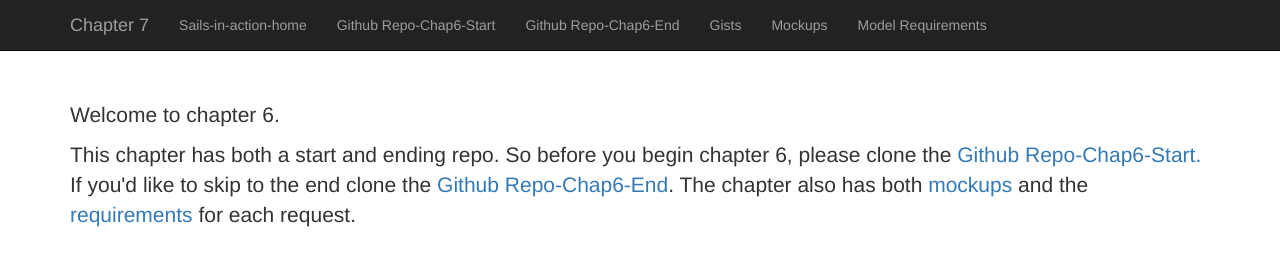
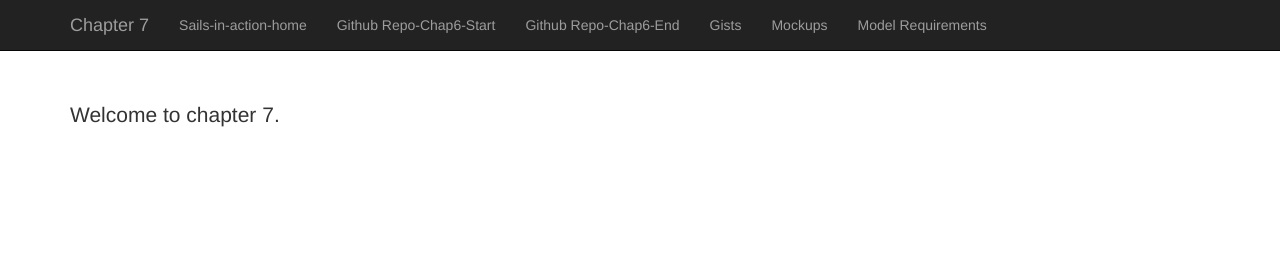
Before and after one commit to sailsinaction/chapter-7, a plain HTML site: page index.html in a window 1280 px wide. Drawn offline with nearby package versions, Linux system fonts and the light colour scheme.

Commit message:
formatting

```diff
--- a/index.html
+++ b/index.html
@@ -31,10 +31,10 @@
       </nav>
       <div class="container">
         <p style="font-size: 21px; font-family: Helvetica Neue; font-weight: 200; margin-top: 100px; ">
-        Welcome to chapter 6.
+        Welcome to chapter 7.
       </p>
       <p style="font-size: 21px; font-family: Helvetica Neue; font-weight: 200; ">
-        This chapter has both a start and ending repo. So before you begin chapter 6, please clone the <a href="https://github.com/sailsinaction/brushfire-ch6-start">Github Repo-Chap6-Start.</a> If you'd like to skip to the end clone the <a href="https://github.com/sailsinaction/brushfire-ch6-end"> Github Repo-Chap6-End</a>. The chapter also has both <a href="mockups.html">mockups</a> and the <a href="https://docs.google.com/spreadsheets/d/1T7aOW8VQzEakZTth1g8oOOPk3BGGS9OxIEqsYZfcGMM/edit?usp=sharing">requirements</a> for each request.
+
       </p>
       </div>
       <script src="https://maxcdn.bootstrapcdn.com/bootstrap/3.3.6/js/bootstrap.min.js" integrity="sha384-0mSbJDEHialfmuBBQP6A4Qrprq5OVfW37PRR3j5ELqxss1yVqOtnepnHVP9aJ7xS" crossorigin="anonymous"></script>
```
